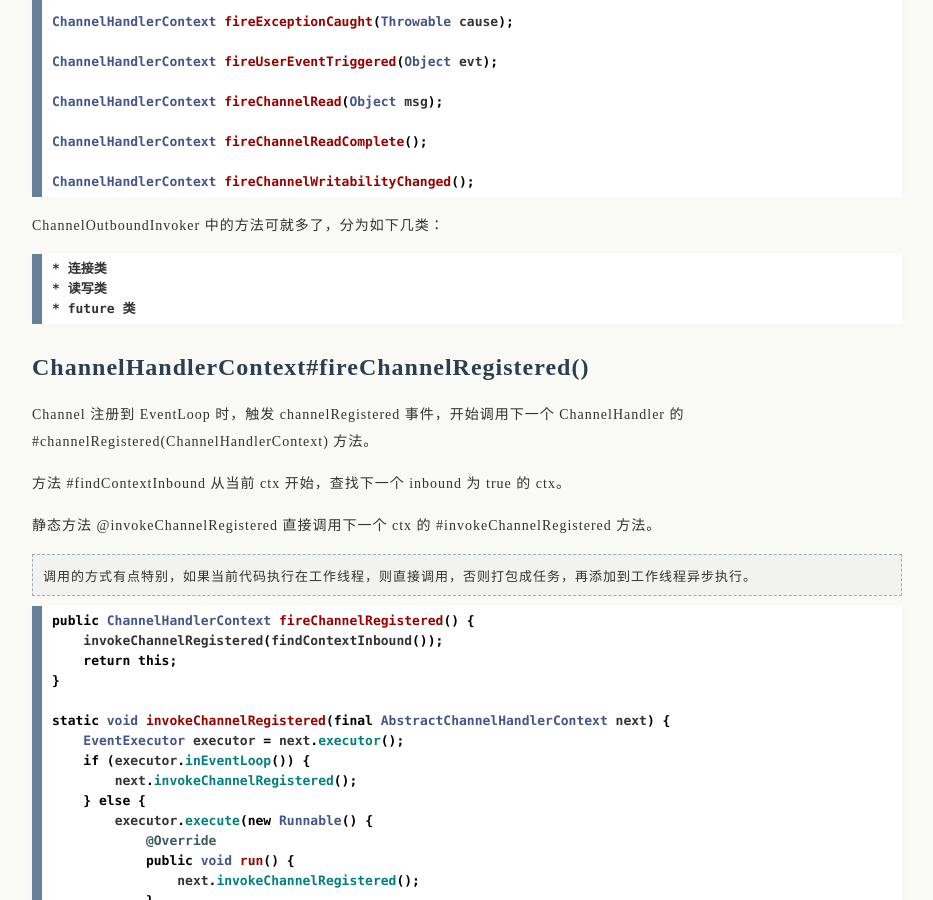
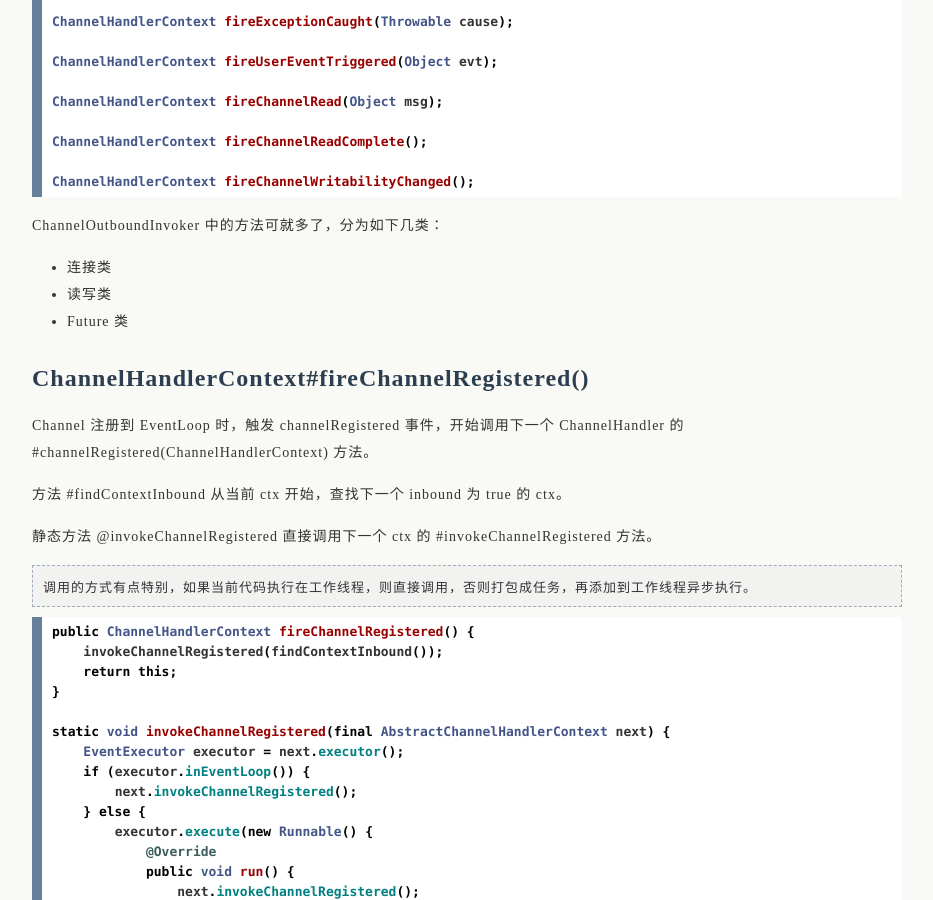
Before and after one commit to uxgnoz/uxgnoz.github.com, a Jekyll site: the page built from _posts/2018-10-20-netty-ChannelHandlerContext.md, in a window 1280 px wide and 900 px high, scrolled down 613 px. Shown: the whole window, without its empty margins (173-1106 px from the left). Built offline with Jekyll 4.4.1, drawn with Linux system fonts in a browser that asks for light colours; comment, search, counter and statistics services are not loaded.

```diff
--- a/_posts/2018-10-20-netty-ChannelHandlerContext.md
+++ b/_posts/2018-10-20-netty-ChannelHandlerContext.md
@@ -39,9 +39,9 @@ ChannelHandlerContext fireChannelWritabilityChanged();
 
 ChannelOutboundInvoker 中的方法可就多了，分为如下几类：
 
-    * 连接类
-    * 读写类
-    * future 类
+* 连接类
+* 读写类
+* Future 类
 
 ## ChannelHandlerContext#fireChannelRegistered()
 
```
